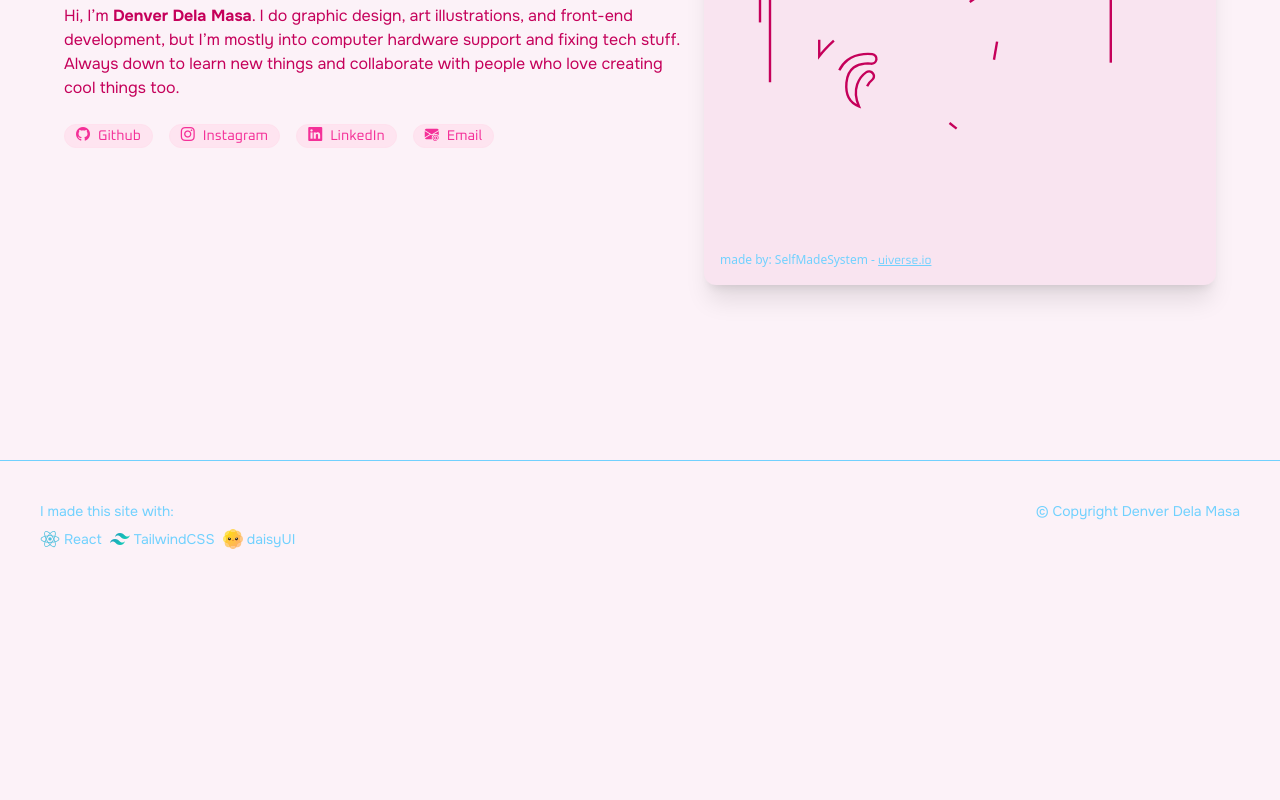
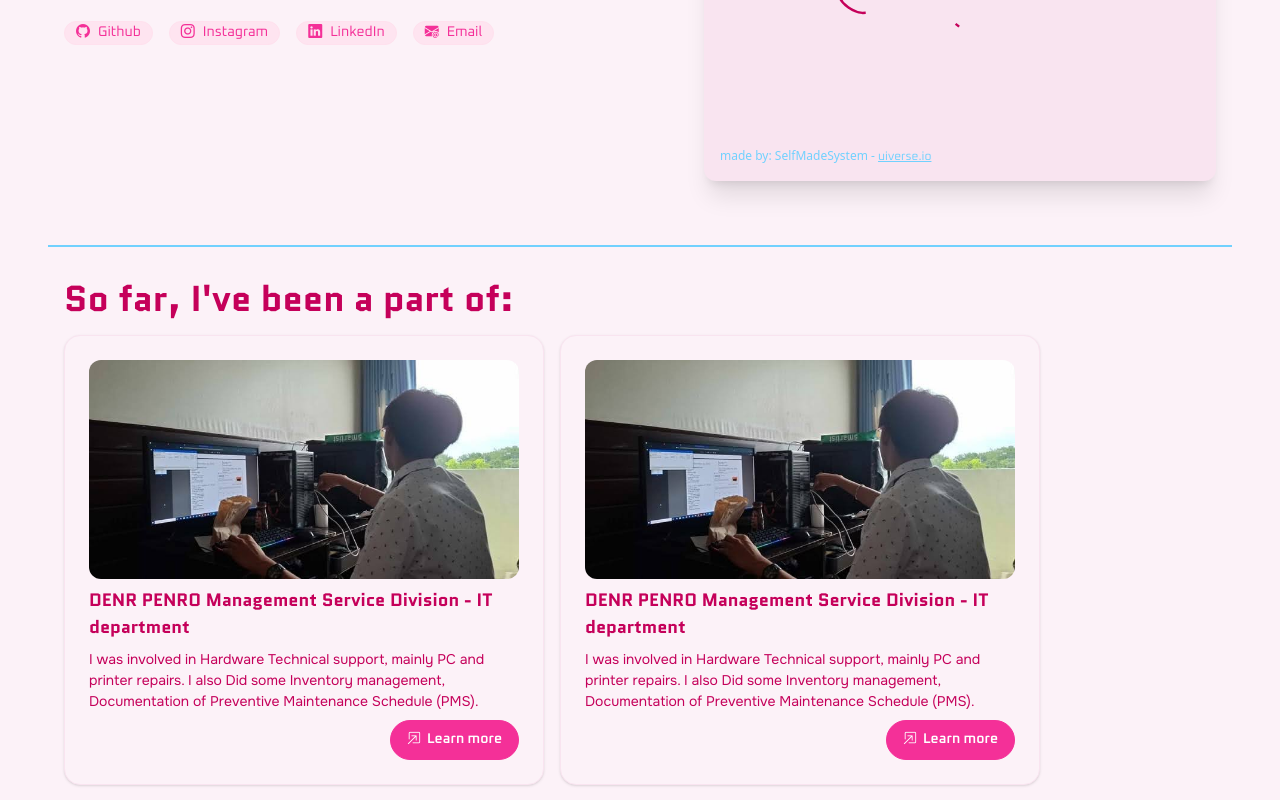
Before and after one commit to DWEDM/portfolio-react, a React (Vite) app: page / in a window 1280 px wide. Shown: the part 500-1300 px from the top of the page. Before the commit the page ends 1137 px from the top, so only its background shows below. Built offline with nearby package versions, Linux system fonts and the light colour scheme.

Commit message:
Homepage Experiences pt. 1

```diff
--- a/src/App.jsx
+++ b/src/App.jsx
@@ -5,7 +5,7 @@ import Navbar from './components/Navbar';
 import Footer from './components/Footer';
 
 import HomeAnimation from './components/cards/HomeAnimation';
-
+import DENR_PENRO from '../src/assets/gallery/DENR-PENRO.jpg';
 function App() {
   const [count, setCount] = useState(0)
 
@@ -13,7 +13,7 @@ function App() {
     <>
       <Navbar />
       <div className="font-sans lg:px-12 px-2 py-2 flex flex-col m-auto">
-        <div className="hero min-h-screen">
+        <div className="hero min-h-screen flex flex-col gap-y-12">
           <div className="hero-content flex-col min-w-full lg:gap-x-4 lg:flex-row-reverse">
             <div className="bg-base-200 lg:w-auto h-auto rounded-xl shadow-xl">
               <HomeAnimation/>
@@ -28,8 +28,8 @@ function App() {
                 and front-end development, but I’m mostly into computer hardware support and fixing tech stuff.
                 Always down to learn new things and collaborate with people who love creating cool things too.
               </p>
-              <div href="https://github.com/DWEDM" className="flex flex-wrap gap-x-4">
-                <a className="badge badge-soft badge-primary hover:cursor-pointer hover:underline hover:scale-105 duration-200">
+              <div className="flex flex-wrap gap-x-4 gap-y-2">
+                <a href="https://github.com/DWEDM" className="badge badge-soft badge-primary hover:cursor-pointer hover:underline hover:scale-105 duration-200">
                   <i className="bi bi-github"></i>
                   Github
                 </a>
@@ -48,6 +48,49 @@ function App() {
               </div>
             </div>
           </div>
+          <div id="" className="hero-content h-auto w-full justify-start border-t-2 border-accent">
+            <div className="flex-col lg:flex-row-reverse">
+              <h1 className="text-4xl font-bold my-4">So far, I've been a part of:</h1>
+              <div className="w-full h-auto flex-wrap flex gap-4">
+                <div class="card w-120 card-border bg-base-100 card-md shadow-sm">
+                  <div class="card-body">
+                    <figure>
+                      <img src={DENR_PENRO} alt="DENR PENRO" className="rounded-xl"/>
+                    </figure>
+                    <h2 class="card-title">DENR PENRO Management Service Division - IT department</h2>
+                    <p>
+                      I was involved in Hardware Technical support, mainly PC and printer repairs. I also
+                      Did some Inventory management, Documentation of Preventive Maintenance Schedule (PMS).
+                    </p>
+                    <div class="justify-end card-actions">
+                      <button className="btn btn-primary">
+                        <i class="bi bi-box-arrow-in-up-right"></i>
+                        Learn more
+                      </button>
+                    </div>
+                  </div>
+                </div>
+                <div class="card w-120 card-border bg-base-100 card-md shadow-sm">
+                  <div class="card-body">
+                    <figure>
+                      <img src={DENR_PENRO} alt="DENR PENRO" className="rounded-xl"/>
+                    </figure>
+                    <h2 class="card-title">DENR PENRO Management Service Division - IT department</h2>
+                    <p>
+                      I was involved in Hardware Technical support, mainly PC and printer repairs. I also
+                      Did some Inventory management, Documentation of Preventive Maintenance Schedule (PMS).
+                    </p>
+                    <div class="justify-end card-actions">
+                      <button className="btn btn-primary">
+                        <i class="bi bi-box-arrow-in-up-right"></i>
+                        Learn more
+                      </button>
+                    </div>
+                  </div>
+                </div>
+              </div>
+            </div>
+          </div>
         </div>
       </div>
       <Footer />
```
Also changed, not shown: src/assets/gallery/DENR-PENRO.jpg (renamed from src/assets/gallery/4.jpg).
